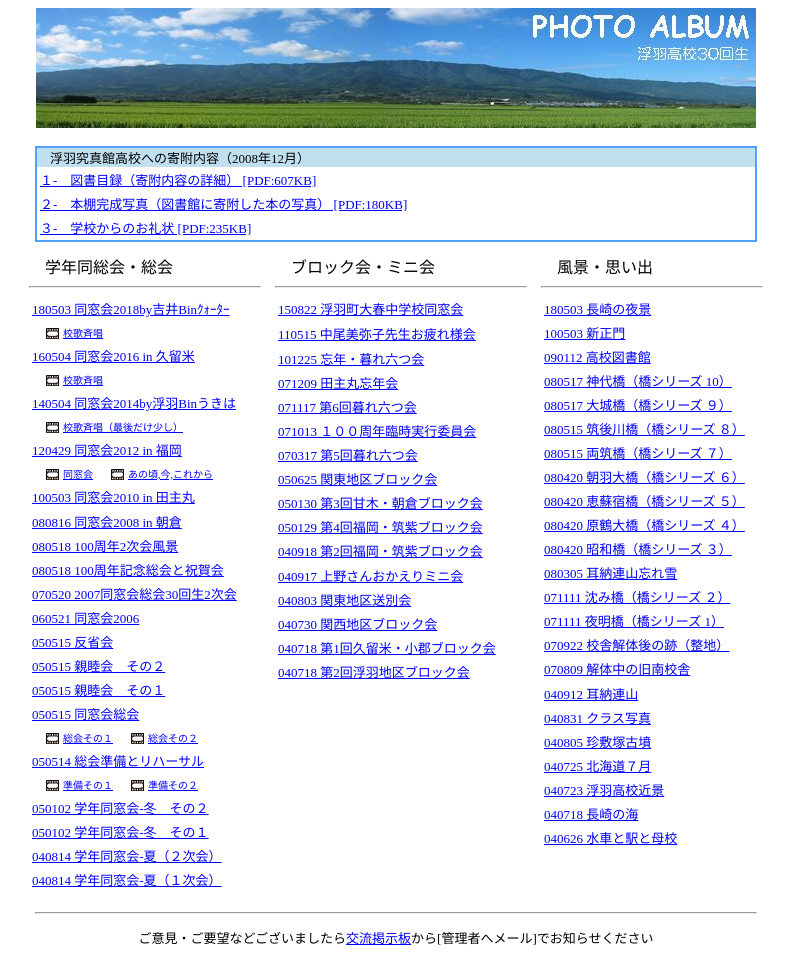
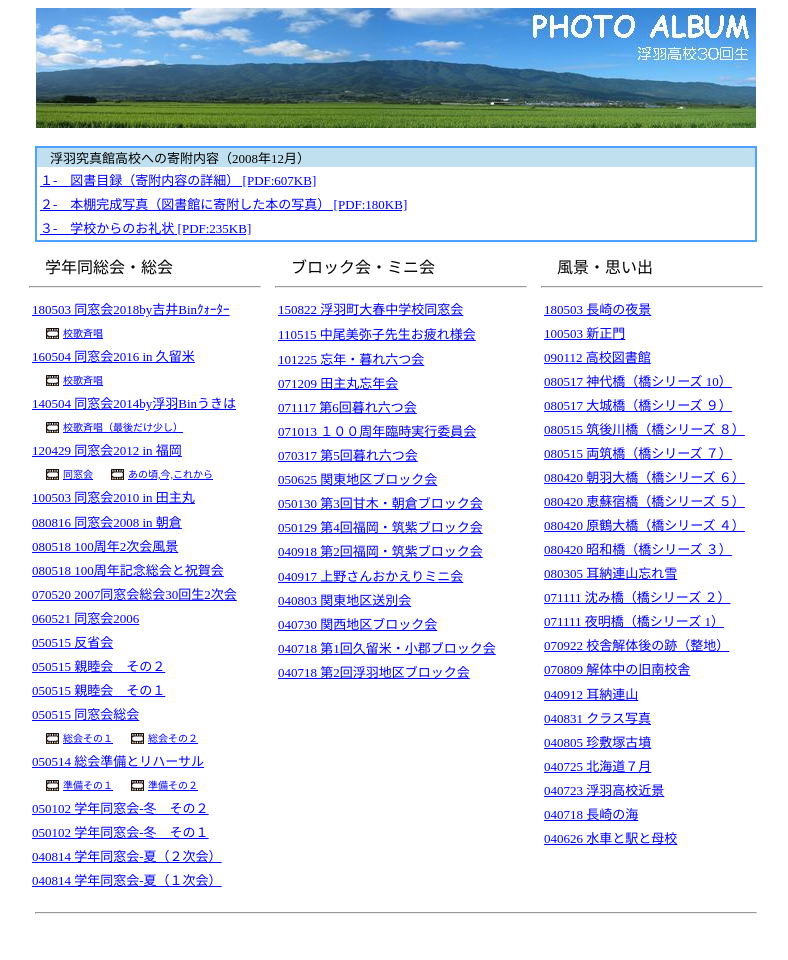
Before and after one commit to ukihahs/ukiha30th, a plain HTML site: page index.html in a window 1280 px wide. Shown: the whole page, without its empty margins (244-1032 px from the left). After the commit the page ends 922 px from the top, so only its background shows below. Drawn offline with Linux system fonts and the light colour scheme.

Commit message:
Update index.html

```diff
--- a/index.html
+++ b/index.html
@@ -314,10 +314,10 @@ href="image/minou.jpg" target="new"><IMG height=120 alt=30回生フォトアル
 <HR width="720">
 
 
-<TABLE width="650" align="center" valign="top" height=30 border="0">
-<TD width=700 border="10" align=center><FONT size=2>ご意見・ご要望などございましたら<A
-href="http://6716.teacup.com/ukiha30/bbs" target="new"><FONT size=2>交流掲示板</FONT></A>から[管理者へメール]でお知らせください</FONT></TD>
-</TABLE>
+<!-- <TABLE width="650" align="center" valign="top" height=30 border="0"> -->
+<!-- <TD width=700 border="10" align=center><FONT size=2>ご意見・ご要望などございましたら<A
+href="http://6716.teacup.com/ukiha30/bbs" target="new"><FONT size=2>交流掲示板</FONT></A>から[管理者へメール]でお知らせください</FONT></TD> -->
+<!-- </TABLE> -->
 
 
 </TD>
```
